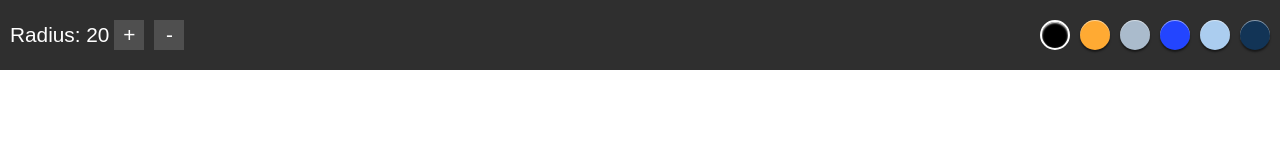
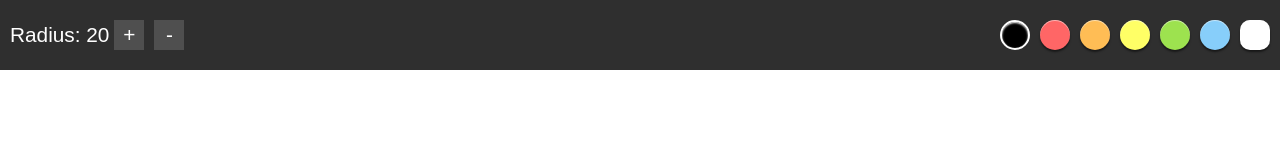
Before and after one commit to DomDomo/Sketch-Guess, a plain HTML site: page index.html in a window 1280 px wide. Drawn offline with Linux system fonts and the light colour scheme.

Commit message:
Fix color palette

```diff
--- a/colors.js
+++ b/colors.js
@@ -1,8 +1,20 @@
-var colorArray = ["000000", "ffaa33", "aabbcc", "2345ff", "abcdef", "123456"];
+var colorArray = [
+  "000000",
+  "ff6666",
+  "ffbd55",
+  "ffff66",
+  "9de24f",
+  "87cefa",
+  "ffffff",
+];
 for (let i = 0; i < colorArray.length; i++) {
   let swatch = document.createElement("div");
   swatch.className = "swatch";
+  if (colorArray[i] == "ffffff") {
+    swatch.setAttribute("id", "eraser");
+  }
   swatch.style.backgroundColor = "#" + colorArray[i];
+
   document.getElementById("colors").appendChild(swatch);
 }
 
--- a/style.css
+++ b/style.css
@@ -73,3 +73,12 @@ canvas {
   border: 2px solid white;
   box-shadow: inset 0px 1px 2px;
 }
+
+#eraser {
+  border-radius: 10px;
+}
+
+#eraser.active {
+  border-radius: 10px;
+  border: 2px solid rgb(218, 213, 213);
+}
```
